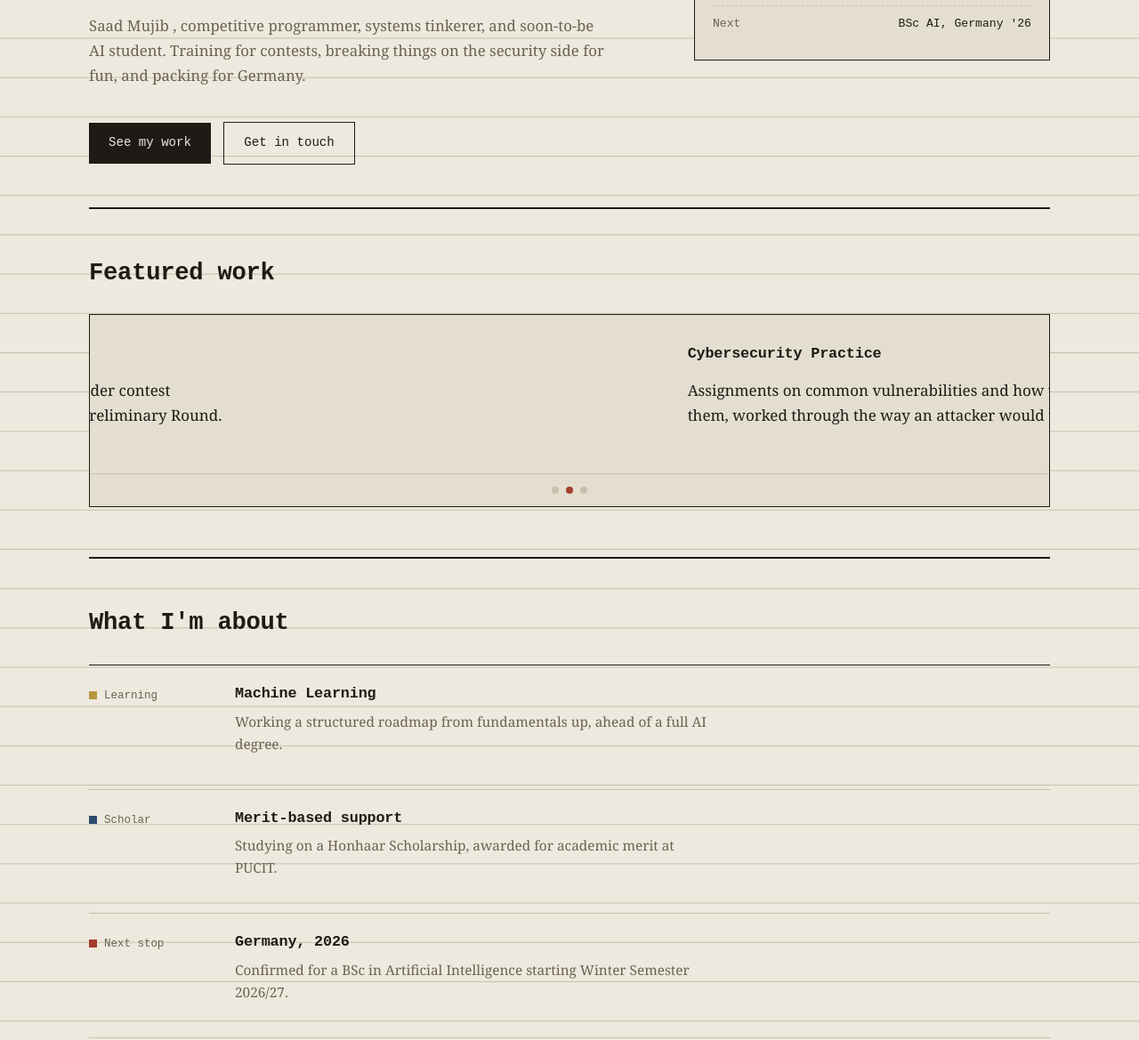
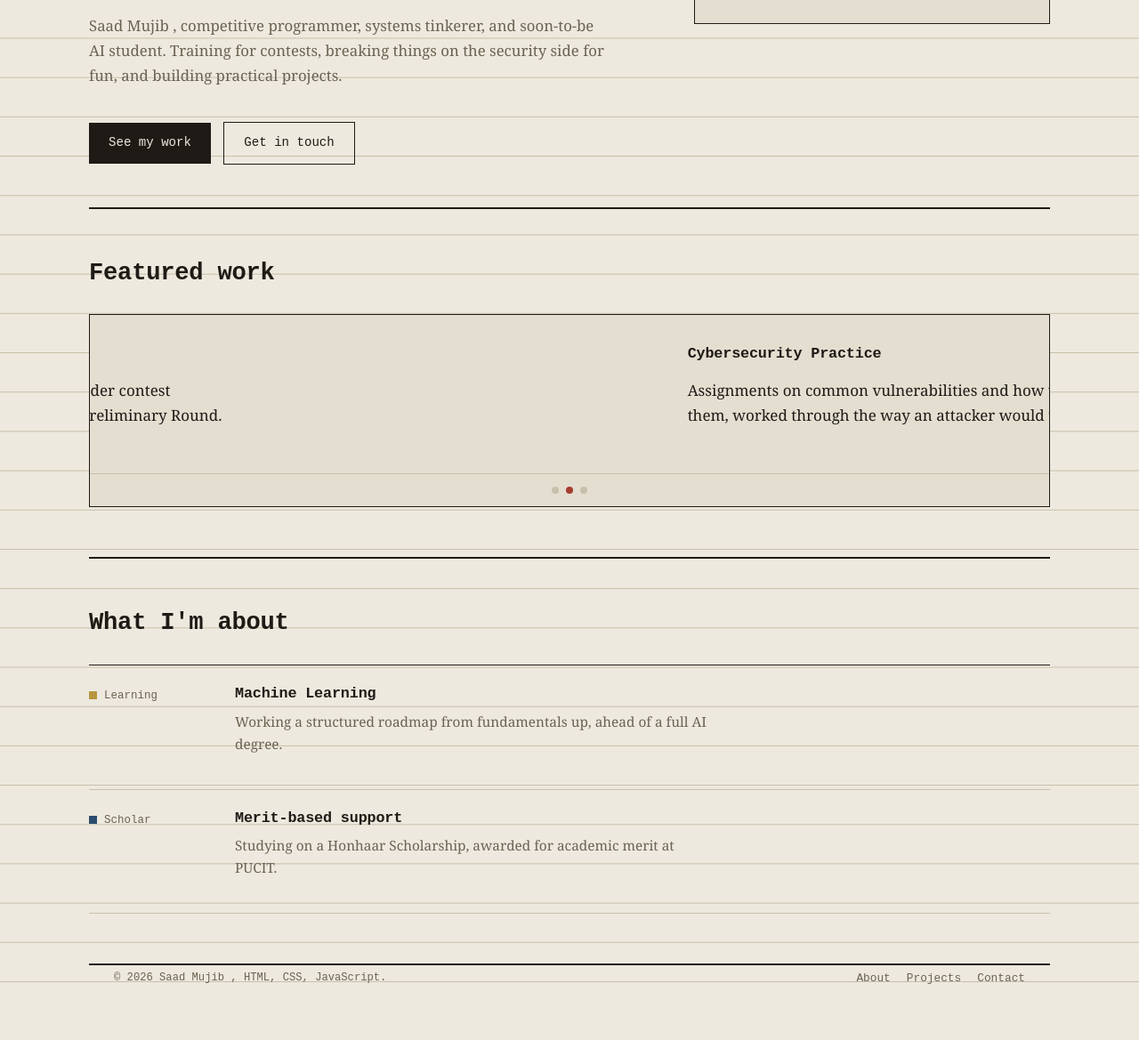
Before and after one commit to saadmujib/web-tech-assignment-1, a plain HTML site: page index.html in a window 1280 px wide. Shown: the part 311-1480 px from the top of the page at 89% size. After the commit the page ends 1424 px from the top, so only its background shows below. Drawn offline with Linux system fonts and the light colour scheme.

Commit message:
Remove Germany study references

```diff
--- a/index.html
+++ b/index.html
@@ -30,7 +30,7 @@
         <p class="lede">
           Saad Mujib , competitive programmer, systems tinkerer, and soon-to-be AI
           student. Training for contests, breaking things on the security side for
-          fun, and packing for Germany.
+          fun, and building practical projects.
         </p>
         <a href="projects.html" class="btn">See my work</a>
         <a href="contact.html" class="btn ghost">Get in touch</a>
@@ -40,7 +40,6 @@
         <div class="row"><span>CGPA</span><span>~3.6</span></div>
         <div class="row"><span>ICPC 2026</span><span>Bronze, Prelims</span></div>
         <div class="row"><span>Funding</span><span>Honhaar Scholarship</span></div>
-        <div class="row"><span>Next</span><span>BSc AI, Germany '26</span></div>
       </div>
     </section>
 
@@ -96,13 +95,6 @@
             <p>Studying on a Honhaar Scholarship, awarded for academic merit at PUCIT.</p>
           </div>
         </div>
-        <div class="ledger-row">
-          <div class="tag"><span class="swatch-dot" style="background:#a63d2f;"></span>Next stop</div>
-          <div>
-            <h3>Germany, 2026</h3>
-            <p>Confirmed for a BSc in Artificial Intelligence starting Winter Semester 2026/27.</p>
-          </div>
-        </div>
       </div>
     </section>
   </main>
```
Also changed, not shown: about.html (+0 -8 lines).
